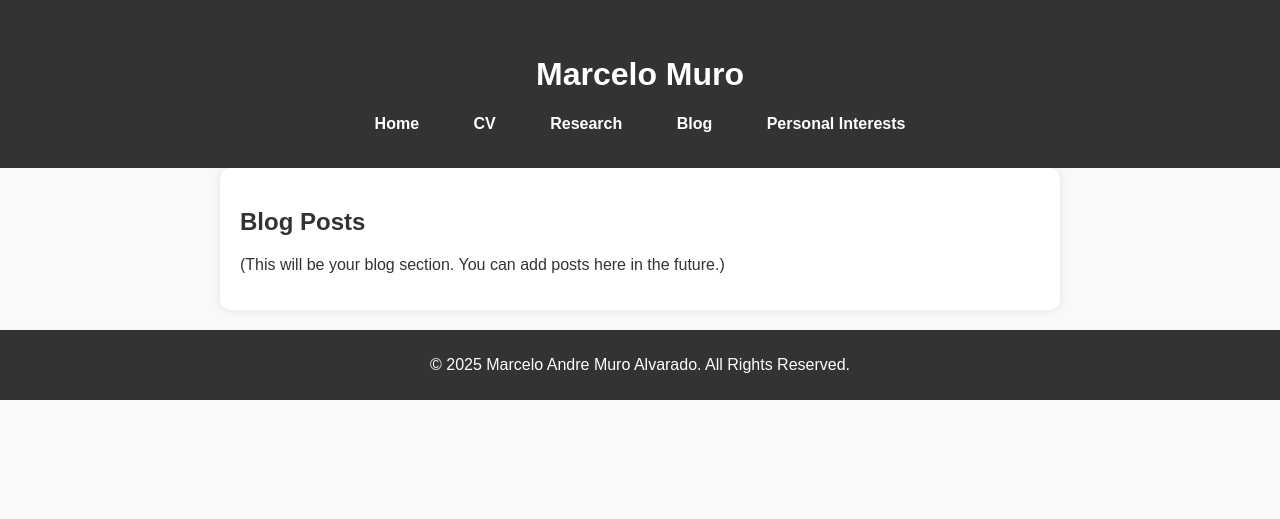
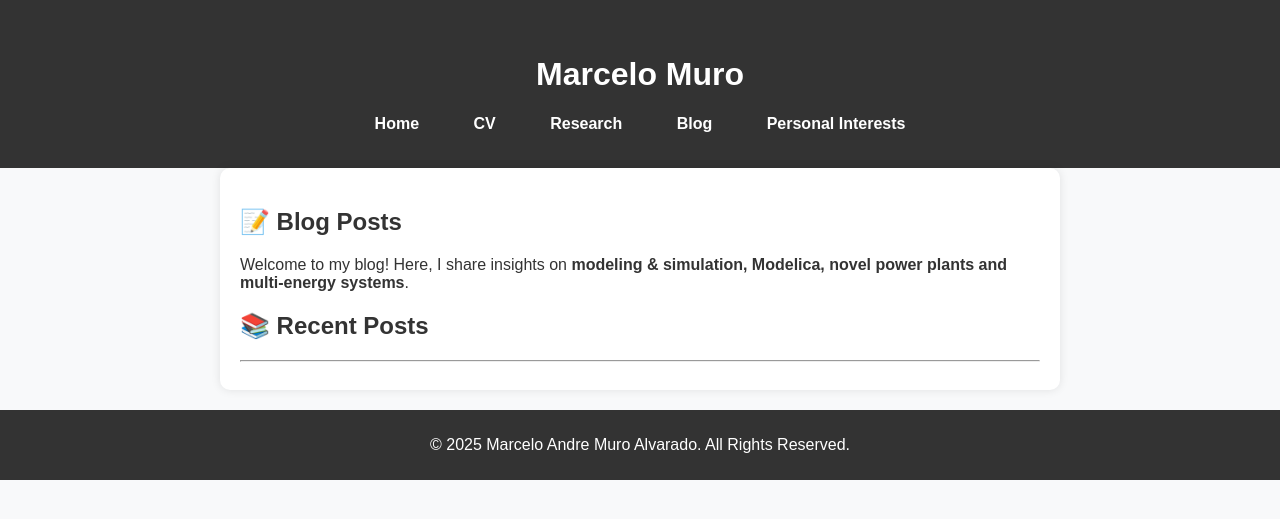
Before and after one commit to marcelo-muro/marcelo-muro.github.io, a Jekyll site: the page built from blog.md, in a window 1280 px wide. Shown: the top 519 px of the page. Built offline with Jekyll 4.4.1, drawn with Linux system fonts in a browser that asks for light colours.

Commit message:
Update blog.md

```diff
--- a/blog.md
+++ b/blog.md
@@ -4,6 +4,14 @@ title: "Blog"
 permalink: /blog/
 ---
 
-## Blog Posts
+## 📝 Blog Posts
 
-(This will be your blog section. You can add posts here in the future.)
+Welcome to my blog! Here, I share insights on **modeling & simulation, Modelica, novel power plants and multi-energy systems**.
+
+## 📚 Recent Posts
+
+{% for post in site.posts %}
+- 📅 **{{ post.date | date: "%B %d, %Y" }}** – [**{{ post.title }}**]({{ post.url }})
+{% endfor %}
+
+---
```
